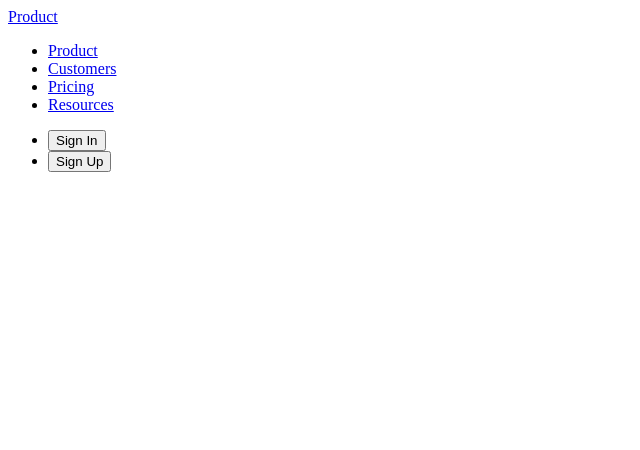
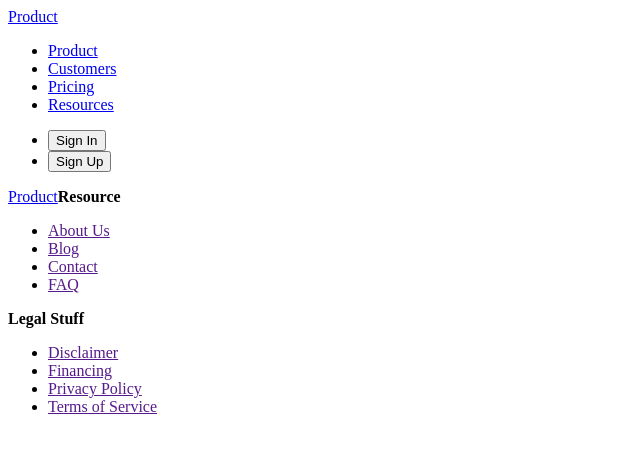
Before and after one commit to diealex/business-promotion, a plain HTML site: page index.html in a window 1280 px wide. Shown: the whole page, without its empty margins (0-640 px from the left). Drawn offline with Linux system fonts and the light colour scheme.

Commit message:
third try

```diff
--- a/index.html
+++ b/index.html
@@ -23,7 +23,27 @@
             <li><button type="button">Sign Up</button></li>
         </ul>
     </header>
+    <main>
 
+    </main>
+    <footer>
+        <a href="./index.html">Product</a><strong>Resource</strong>
+        <ul>
+            <li><a href="">About Us</a></li>
+            <li><a href="">Blog</a></li>
+            <li><a href="">Contact</a></li>
+            <li><a href="">FAQ</a></li>
+        </ul>
+        <strong>Legal Stuff</strong>
+        <ul>
+            <li><a href="">Disclaimer</a></li>
+            <li><a href="">Financing</a></li>
+            <li><a href="">Privacy Policy</a></li>
+            <li><a href="">Terms of Service</a></li>
+        </ul>
+        <p></p>
+        <p></p>
+    </footer>
 </body>
 
 </html>
```
Also changed, not shown: pricing.html (+20 -0 lines).
